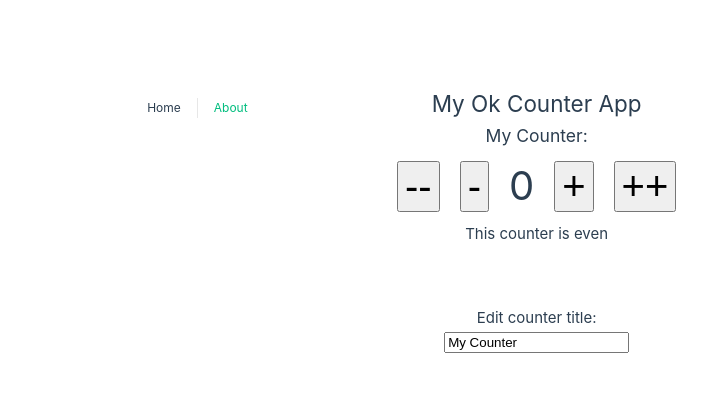
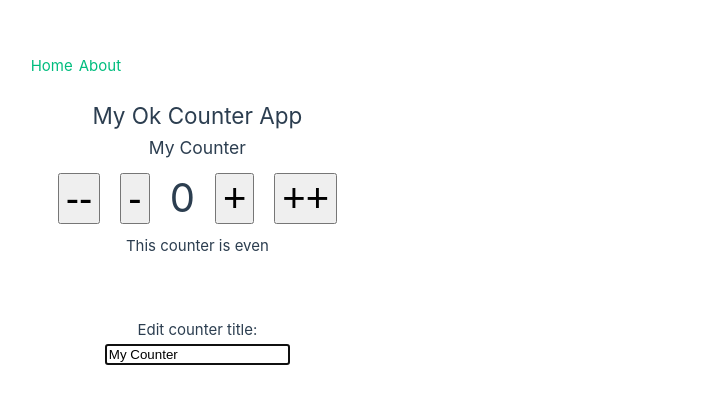
Before and after one commit to priyanshigupta2002/VueJSUdemy, a Vue app: page / in a window 1280 px wide. Shown: the part 180-584 px from the top of the page, without its empty margins (273-980 px from the left). Built offline with nearby package versions, Linux system fonts and the light colour scheme; the HTML template or start-up script is replaced by a standard one.

Commit message:
section 7

```diff
--- a/src/App.vue
+++ b/src/App.vue
@@ -1,50 +1,9 @@
-<script setup>
-import { RouterLink, RouterView } from 'vue-router'
-</script>
-
 <template>
+  <div>
     <nav>
-        <RouterLink to="/">Home</RouterLink>
-        <RouterLink to="/about">About</RouterLink>
-      </nav>
-
-  <RouterView />
+      <RouterLink to="/">Home</RouterLink>
+      <RouterLink to="/about">About</RouterLink>
+    </nav>
+    <RouterView />
+  </div>
 </template>
-
-<style scoped>
-header {
-  line-height: 1.5;
-  max-height: 100vh;
-}
-
-.logo {
-  display: block;
-  margin: 0 auto 2rem;
-}
-
-nav {
-  width: 100%;
-  font-size: 12px;
-  text-align: center;
-  margin-top: 2rem;
-}
-
-nav a.router-link-exact-active {
-  color: var(--color-text);
-}
-
-nav a.router-link-exact-active:hover {
-  background-color: transparent;
-}
-
-nav a {
-  display: inline-block;
-  padding: 0 1rem;
-  border-left: 1px solid var(--color-border);
-}
-
-nav a:first-of-type {
-  border: 0;
-}
-
-</style>
--- /dev/null
+++ b/src/directives/vAutofocus.js
@@ -0,0 +1,5 @@
+export const vAutofocus={
+    mounted: (el)=>{
+        el.focus()
+    }
+}
--- a/src/views/AboutView.vue
+++ b/src/views/AboutView.vue
@@ -1,4 +1,3 @@
-
 <template>
   <div class="about">
     <h1>About</h1>
--- a/src/views/HomeView.vue
+++ b/src/views/HomeView.vue
@@ -1,9 +1,10 @@
+
 <template>
   <div class="home">
 
     <h2>{{ appTitle }}</h2>
 
-      <h3>{{ counterData.title }}:</h3>
+    <h3>{{ counterData.title }}</h3>
 
     <div>
       <button @click="decreaseCounter(2)" class="btn">--</button>
@@ -17,7 +18,7 @@
 
     <div class="edit">
       <h4>Edit counter title:</h4>
-        <input v-model="counterData.title" type="text">
+      <input v-model="counterData.title" type="text" v-autofocus>
     </div>
 
   </div>
@@ -29,6 +30,7 @@
 */
 
   import { reactive, computed, watch, onMounted } from 'vue'
+  import { vAutofocus } from '@/directives/vAutofocus'
 
 /*
   app title
@@ -71,7 +73,6 @@
   onMounted(() => {
     console.log('Do stuff related to Counter')
   })
-
 </script>
 
 <!--
@@ -98,12 +99,21 @@
   },
   unmounted() {
     console.log('unmounted')
+  },
+  directives:{
+    autofocus:{
+      mounted(){
+
       }
     }
+  }
+}
+
 </script>
 -->
 
 <style>
+
 .home {
   text-align: center;
   padding: 20px;
```
Lines whose indentation alone changed are shown as unchanged.
